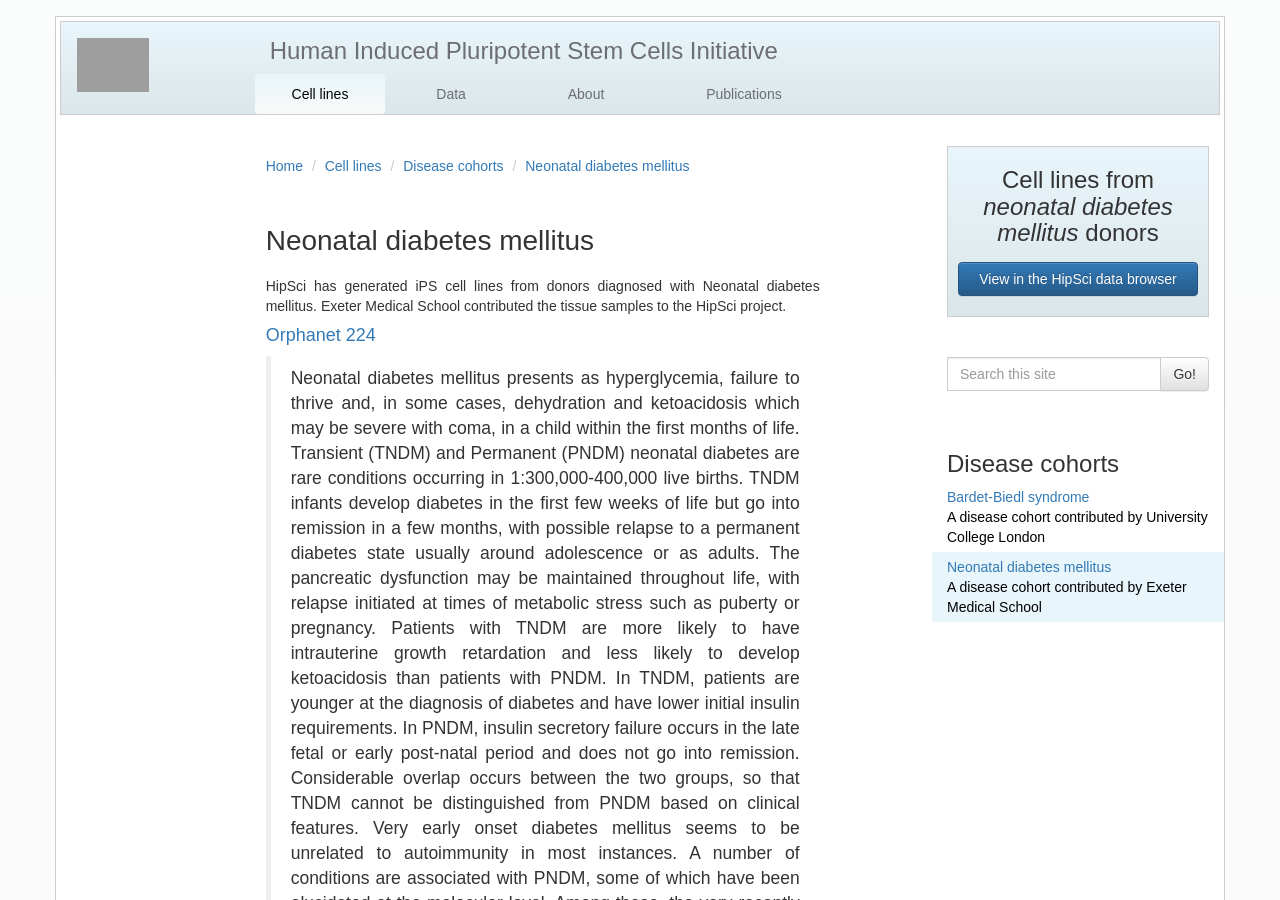
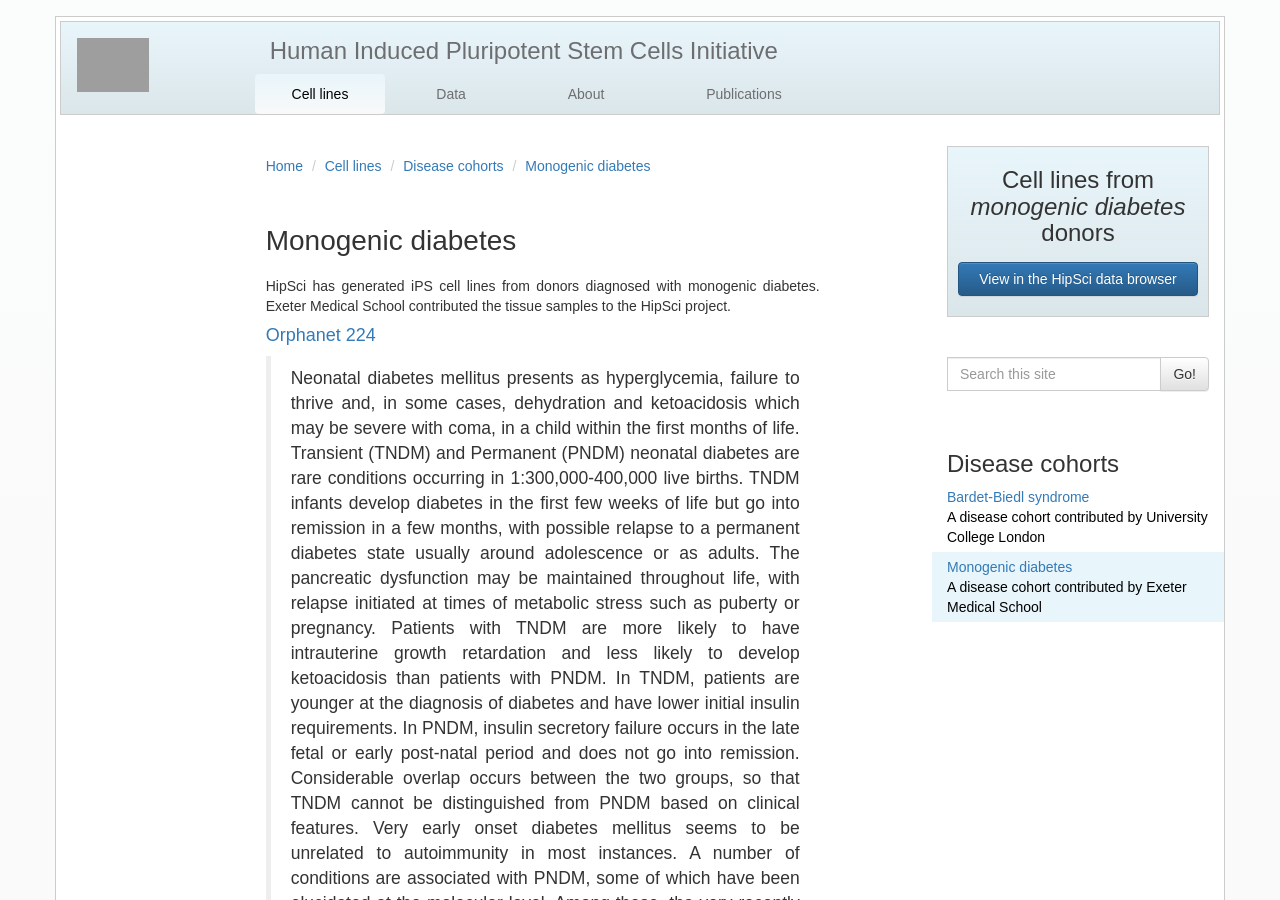
Before and after one commit to EMBL-EBI-GCA/gca_hipsci_website, a Jekyll site: the page built from disease/_posts/1111-11-11-diabetes.md, in a window 1280 px wide and 900 px high. Built offline with Jekyll 4.4.1, drawn with Linux system fonts in a browser that asks for light colours; nearby versions of some CDN libraries; grey boxes are pictures that could not be loaded.

Commit message:
neonatal diabetes changed to monogenic diabetes

```diff
--- a/disease/_posts/1111-11-11-diabetes.md
+++ b/disease/_posts/1111-11-11-diabetes.md
@@ -1,14 +1,14 @@
 ---
 layout: disease
-title: Neonatal diabetes mellitus
+title: Monogenic diabetes
 nav_description: A disease cohort contributed by Exeter Medical School
 tags:
     - disease
-browser_text: Cell lines from <i>neonatal diabetes mellitus</i> donors
-browser_link: /lines?Disease%20Status[]=Neonatal%20diabetes%20mellitus
+browser_text: Cell lines from <i>monogenic diabetes</i> donors
+browser_link: /lines?Disease%20Status[]=Monogenic%20diabetes
 ---
 
-HipSci has generated iPS cell lines from donors diagnosed with Neonatal diabetes mellitus.
+HipSci has generated iPS cell lines from donors diagnosed with monogenic diabetes.
 Exeter Medical School contributed the tissue samples to the HipSci project.
 
 ####[Orphanet 224](http://www.orpha.net/consor/cgi-bin/OC_Exp.php?Lng=GB&Expert=224)
```
